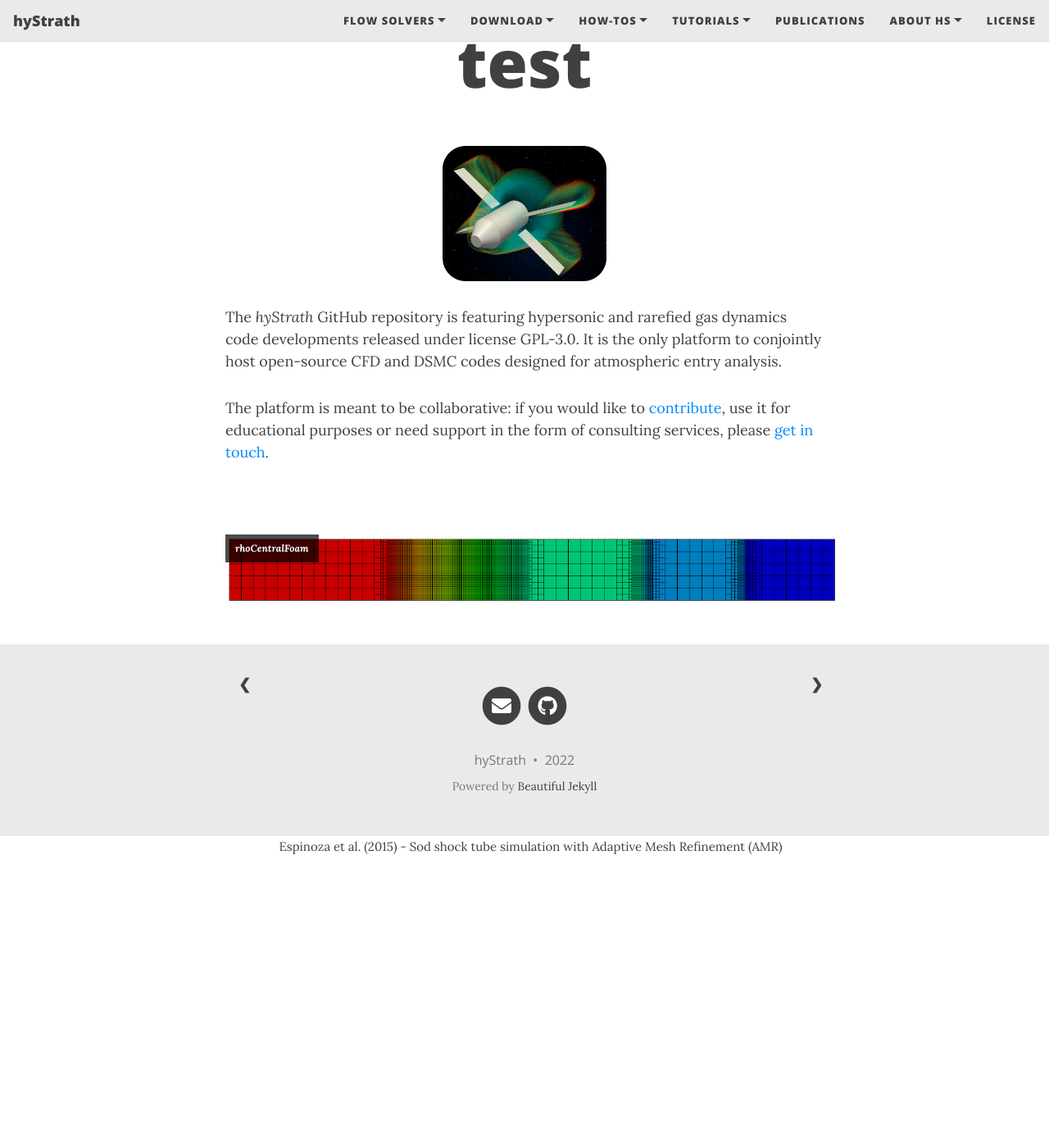
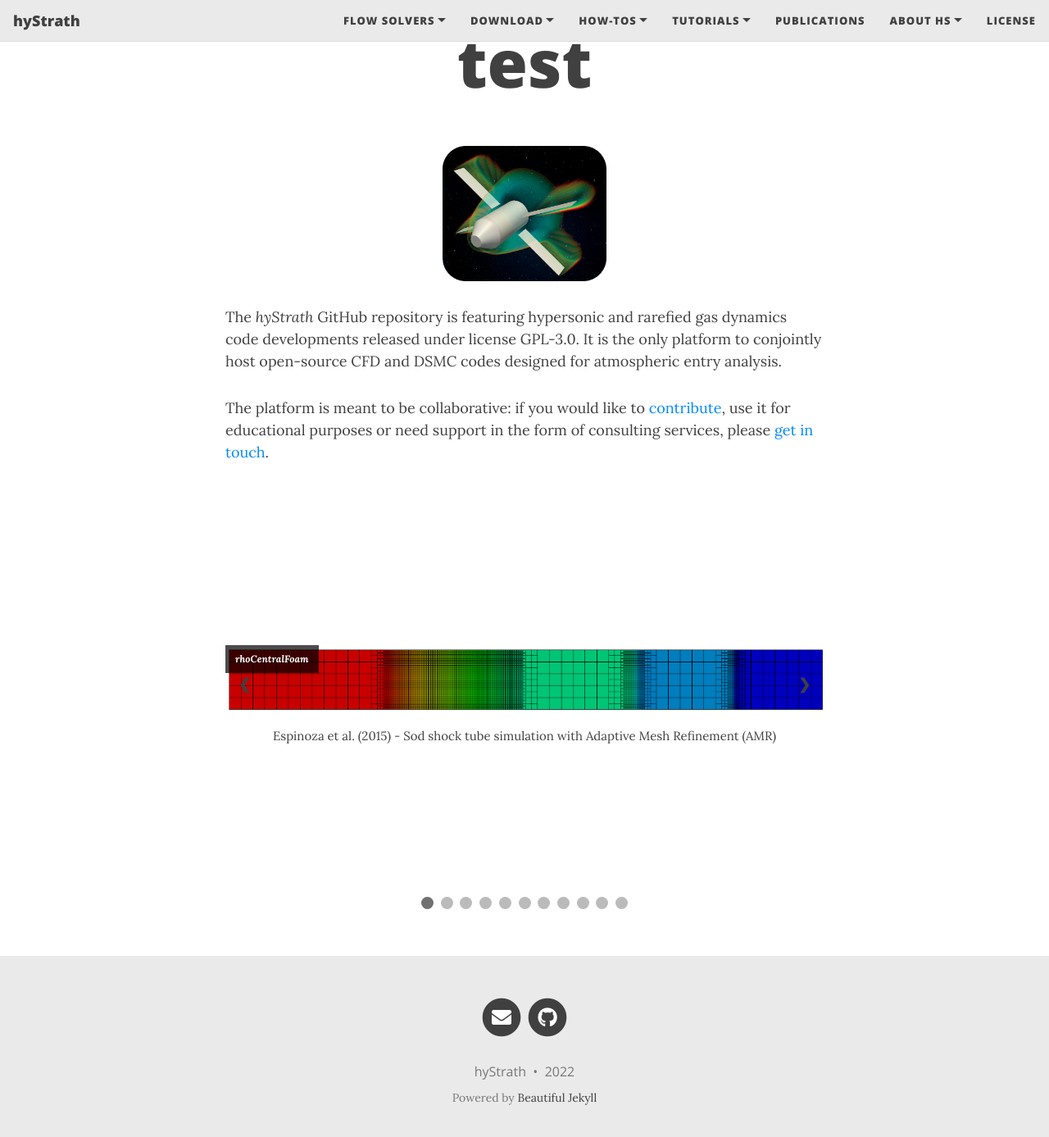
Before and after one commit to hystrath/hystrath.github.io, a Jekyll site: the page built from test2.md, in a window 1280 px wide and 1400 px high, scrolled down 75 px. Shown: the top 1387 px of the window at 82% size. Built offline with Jekyll 4.4.1, drawn with Linux system fonts in a browser that asks for light colours; nearby versions of some CDN libraries; before the commit the page ends 1127 px from its top, so only the background shows below that.

Commit message:
Editing pages

```diff
--- a/_includes/head.html
+++ b/_includes/head.html
@@ -283,20 +283,19 @@
   .slideshow-container {
     max-width: 1000px;
     height: 350px;
-    position: absolute;
+    position: relative;
     margin: auto;
 
     display: flex;
-<!--    text-align: center;-->
-<!--    vertical-align: middle;-->
     align-items: center;
   }
 
   /* Hide the images by default */
   .hyStrathSlides {
-    display: none;
+    display: flex;
+    position: absolute;
     text-align: center;
-<!--    vertical-align: middle;-->
+    align-items: center;
   }
 
   /* Next & previous buttons */
```
